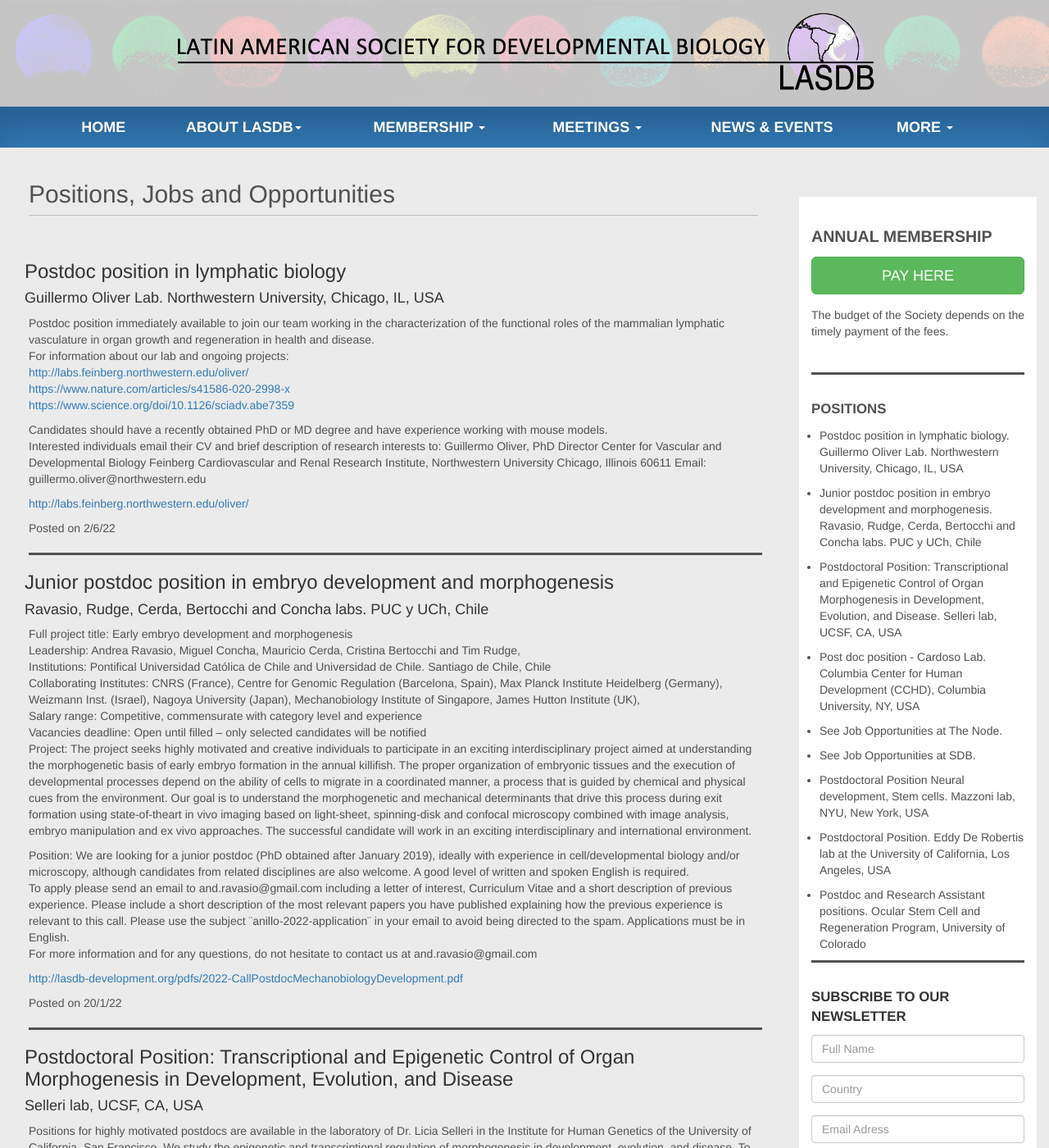
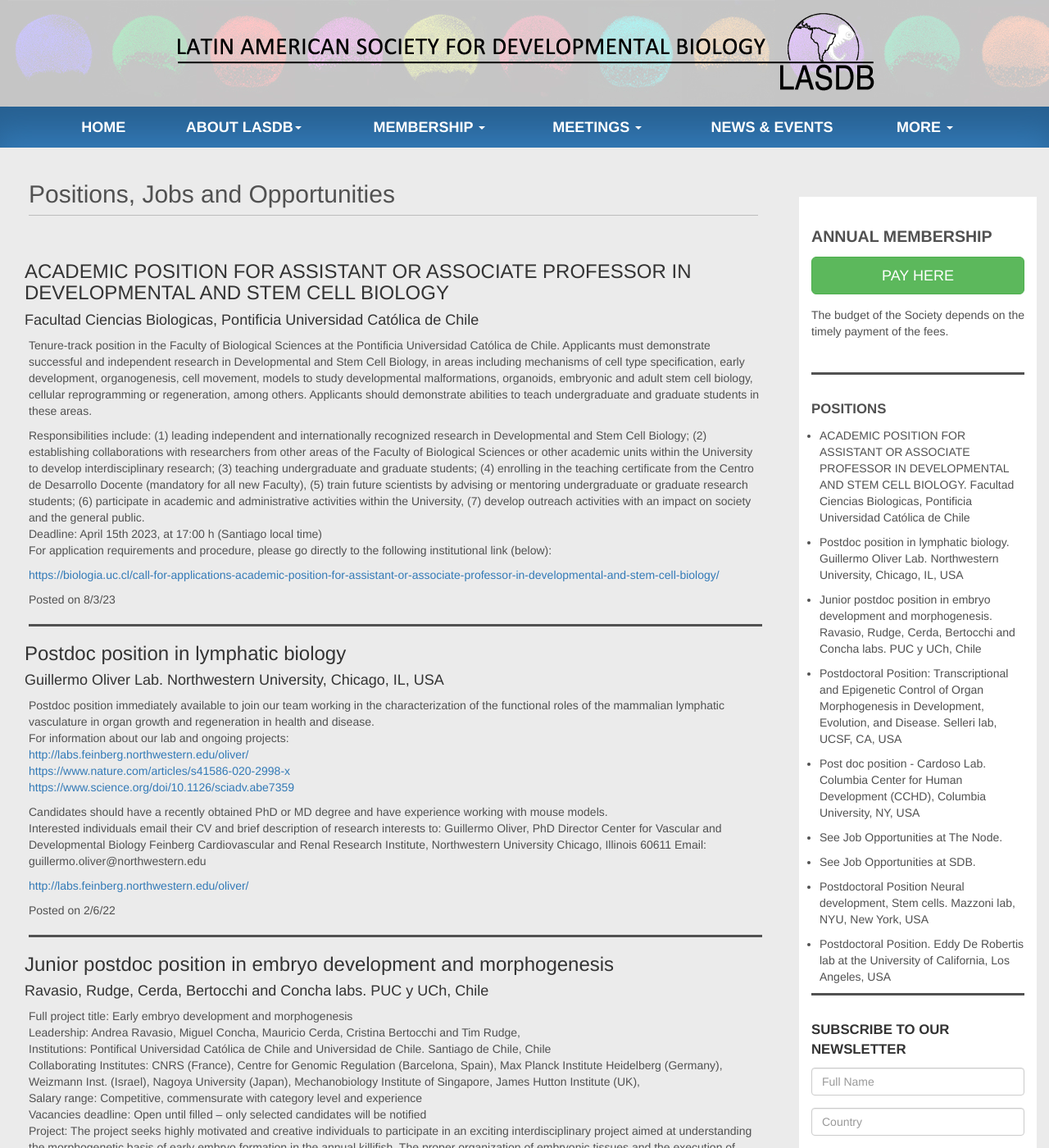
Before and after one commit to lasdb/lasdb.github.io, a Jekyll site: the page built from _posts/2000-01-01-jobs.markdown, in a window 1280 px wide and 1400 px high. Shown: the whole window at 82% size. Built offline with Jekyll 4.4.1, drawn with Linux system fonts in a browser that asks for light colours; nearby versions of some CDN libraries.

Commit message:
Update 2000-01-01-jobs.markdown

```diff
--- a/_posts/2000-01-01-jobs.markdown
+++ b/_posts/2000-01-01-jobs.markdown
@@ -5,6 +5,15 @@
 categories: jobs
 permalink: /pages/jobs.html
 jobs:
+
+  - title: 'ACADEMIC POSITION FOR ASSISTANT OR ASSOCIATE PROFESSOR IN DEVELOPMENTAL AND STEM CELL BIOLOGY'
+    date: '8/3/23'
+    subtitle: 'Facultad Ciencias Biologicas, Pontificia Universidad Católica de Chile'
+    body: 'Tenure-track position in the Faculty of Biological Sciences at the Pontificia Universidad Católica de Chile. Applicants must demonstrate successful and independent research in Developmental and Stem Cell Biology, in areas including mechanisms of cell type specification, early development, organogenesis, cell movement, models to study developmental malformations, organoids, embryonic and adult stem cell biology, cellular reprogramming or regeneration, among others. Applicants should demonstrate abilities to teach undergraduate and graduate students in these areas.'
+    par2: 'Responsibilities include: (1) leading independent and internationally recognized research in Developmental and Stem Cell Biology; (2) establishing collaborations with researchers from other areas of the Faculty of Biological Sciences or other academic units within the University to develop interdisciplinary research; (3) teaching undergraduate and graduate students; (4) enrolling in the teaching certificate from the Centro de Desarrollo Docente (mandatory for all new Faculty), (5) train future scientists by advising or mentoring undergraduate or graduate research students; (6) participate in academic and administrative activities within the University, (7) develop outreach activities with an impact on society and the general public.<br>
+    Deadline: April 15th 2023, at 17:00 h (Santiago local time) <br>
+    For application requirements and procedure, please go directly to the following institutional link (below):'
+    URL: 'https://biologia.uc.cl/call-for-applications-academic-position-for-assistant-or-associate-professor-in-developmental-and-stem-cell-biology/'
 
   - title: 'Postdoc position in lymphatic biology'
     date: '2/6/22'
```
